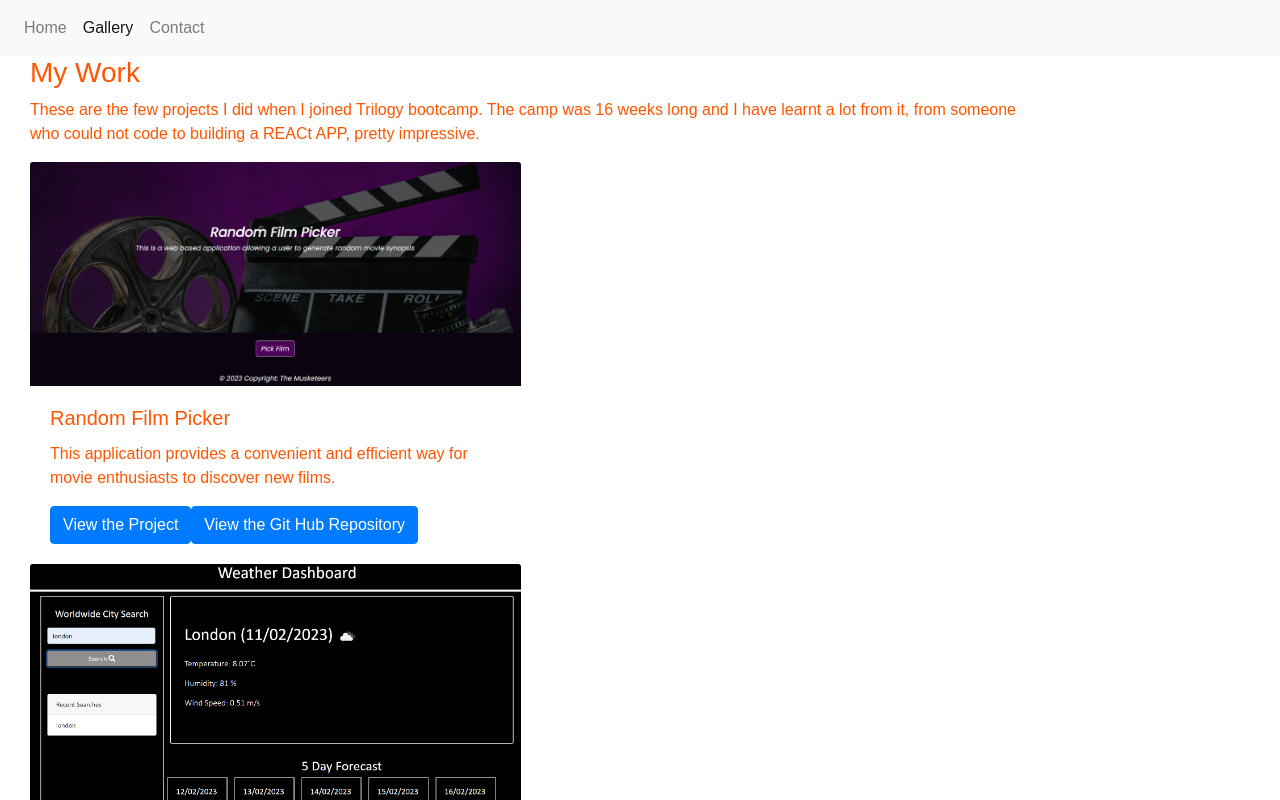
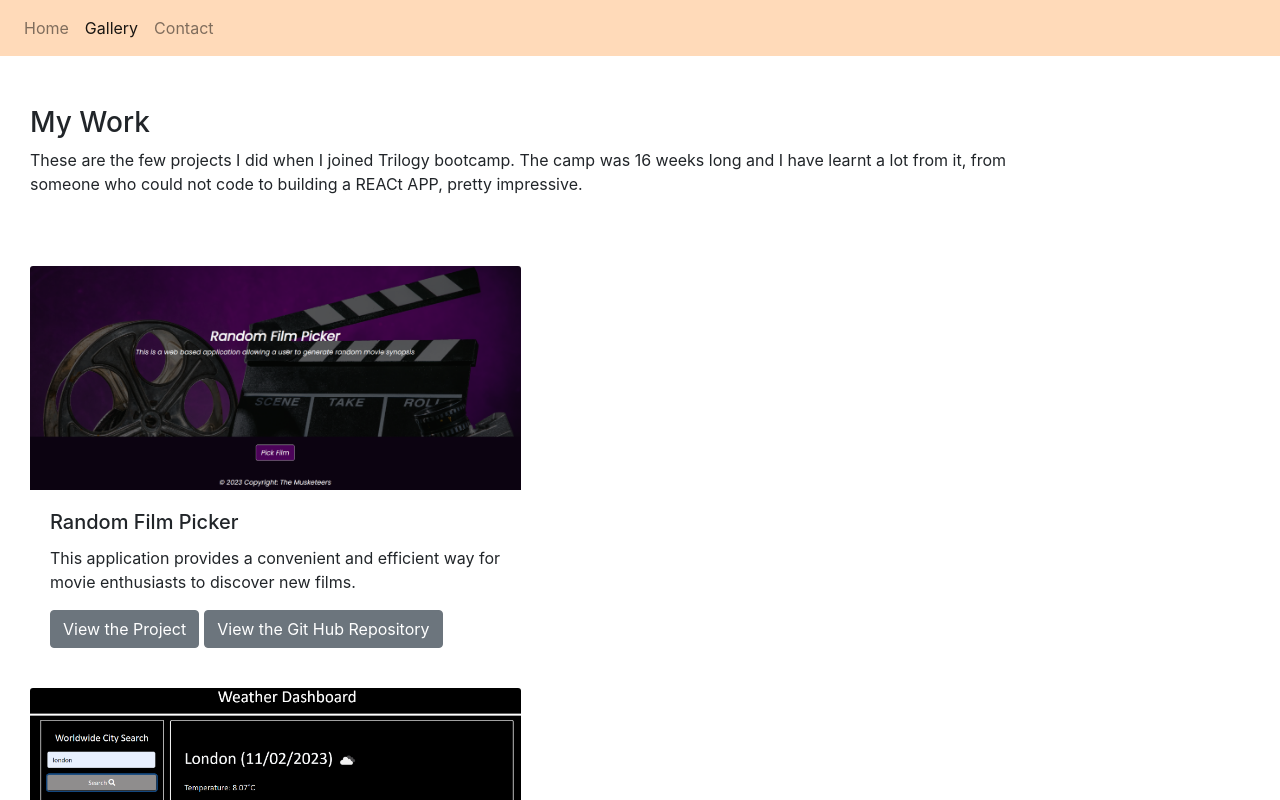
Before and after one commit to Najma53/Portfolio-using-React, a React (Create React App) app in the folder portfolio/: page /gallery in a window 1280 px wide. Shown: the top 800 px of the page. Built offline with nearby package versions, Linux system fonts and the light colour scheme.

Commit message:
played with style.css in Header, Home and Gallery folder

```diff
--- a/portfolio/src/components/Gallery/style.css
+++ b/portfolio/src/components/Gallery/style.css
@@ -0,0 +1,4 @@
+.col-10{
+    margin-top: 50px;
+    margin-bottom: 70px;
+}
--- a/portfolio/src/components/Header/index.js
+++ b/portfolio/src/components/Header/index.js
@@ -4,7 +4,7 @@ import { NavLink } from "react-router-dom";
 
 function Header() {
     return (
-<nav className="navbar navbar-expand-lg navbar-light bg-light">
+<nav className="navbar navbar-expand-lg navbar-light ">
   <div>
         <ul className="navbar-nav">
           <li className="nav-item">
--- a/portfolio/src/components/Header/style.css
+++ b/portfolio/src/components/Header/style.css
@@ -5,21 +5,17 @@
     --lightPurple: #390de973;
  } */
 
-@import url('https://fonts.googleapis.com/css2?family=Montserrat:ital,wght@1,300&display=swap');
-* {
-    font-family:sans-serif, calibri;
-    box-sizing: content-box;
-    color: rgb(168, 14, 6);
-   /* font-style: italic; */
-    }
 
 body {
-background-color:rgb(127, 18, 2);
+/* background-color:rgb(9, 20, 83); */
+background-color: rgb(224, 128, 171);
 font-family: 'Gill Sans', 'Gill Sans MT', Calibri, 'Trebuchet MS', sans-serif;
-
+color: whitesmoke;
 
 }
-
+.navbar{
+   background-color:peachpuff;
+}
 /* .navbar-nav{
    display: flex;
    flex-direction: row;
--- a/portfolio/src/components/Home/index.js
+++ b/portfolio/src/components/Home/index.js
@@ -7,7 +7,7 @@ function Home() {
     <div className="container">
       <div className="row">
 
-        <div className="col-2">
+        <div className="col-4">
           <img src={require('../Images/profilepic.png')}
             alt=" profilepic" >
           </img>
@@ -15,9 +15,8 @@ function Home() {
         </div>
 
         {/* <div className="jumbotron"> */}
-        <div className="col-9 jumbotron">
+        <div className="jumbotron col-7">
           <h1 className="JumboTitle">Hello, I am Najma</h1>
-          <br></br>
           <br></br>
 
           <p className="brand">
--- a/portfolio/src/components/Home/style.css
+++ b/portfolio/src/components/Home/style.css
@@ -8,15 +8,12 @@
   body{
     background-color: rgb(2, 2, 69);
     font-family: 'Gill Sans', 'Gill Sans MT', Calibri, 'Trebuchet MS', sans-serif;
+    color: bisque;
   }
-    /* @import url('https://fonts.googleapis.com/css2?family=Montserrat:ital,wght@1,300&display=swap'); */
-    @import url('https://fonts.googleapis.com/css2?family=Montserrat:ital,wght@1,300&display=swap');
-* {
-    font-family:sans-serif, calibri;
-    box-sizing: content-box;
-    color: rgb(255, 85, 0);
 
- }
 .jumbotron {
   background-color:rgb(2, 2, 69);
 }
+.col-4{
+  padding-top: 70px;
+}
--- a/portfolio/src/components/Projects/index.js
+++ b/portfolio/src/components/Projects/index.js
@@ -14,8 +14,8 @@ function Projects(props) {
           <div className="card-body">
             <h5 className="card-title">{props.title}</h5>
             <p className="card-text">{props.description}</p>
-            <a href={props.deployedLink} class="btn btn-primary">View the Project</a>
-            <a href={props.gitHubLink} class="btn btn-primary">View the Git Hub Repository</a>
+            <a href={props.deployedLink} class="btn btn-secondary">View the Project</a>
+            <a href={props.gitHubLink} class="btn btn-secondary">View the Git Hub Repository</a>
           </div>
         </div>
       </div>
--- a/portfolio/src/components/Projects/style.css
+++ b/portfolio/src/components/Projects/style.css
@@ -0,0 +1,7 @@
+.btn-secondary{
+    padding-block: 3px;
+    margin-inline-end: 5px;
+}
+.cardContainer {
+    margin-top: 20px;
+}
```
Also changed, not shown: 1 other file (tests, documents, lock files or other folders).
